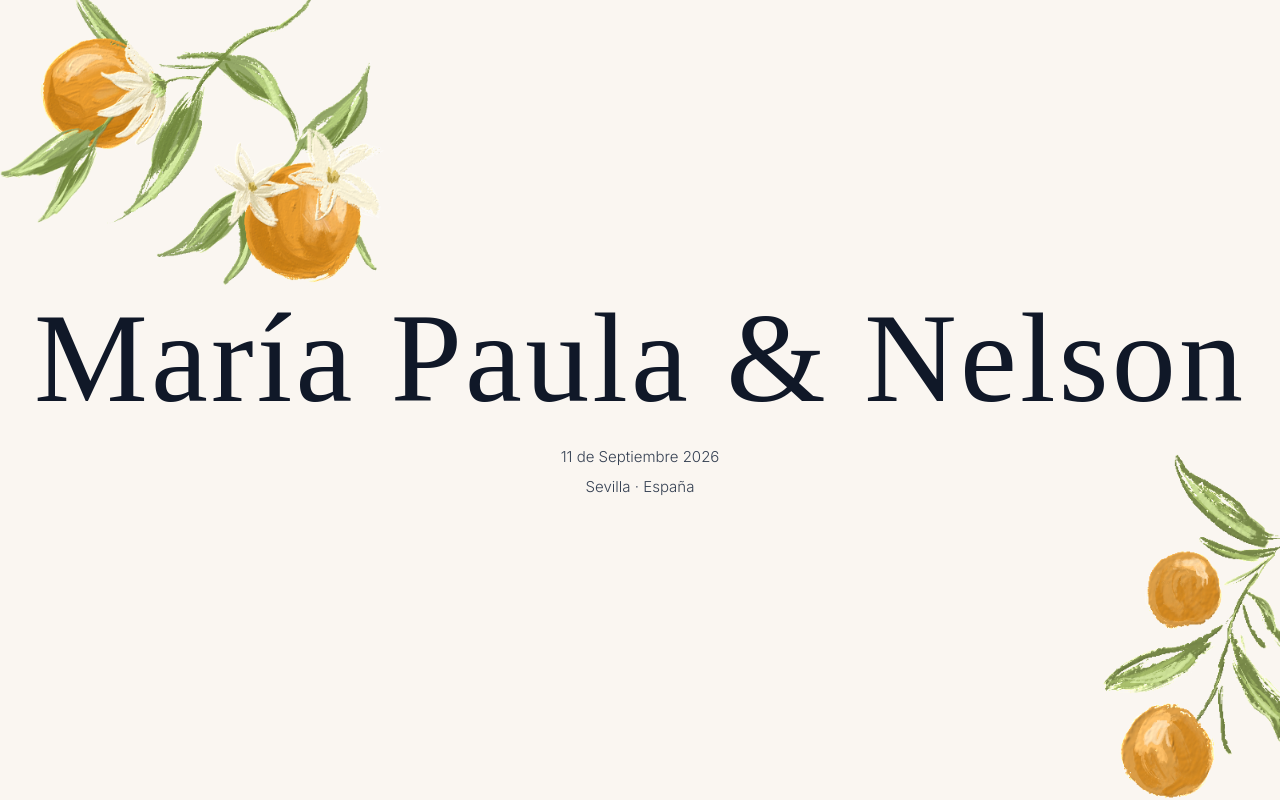
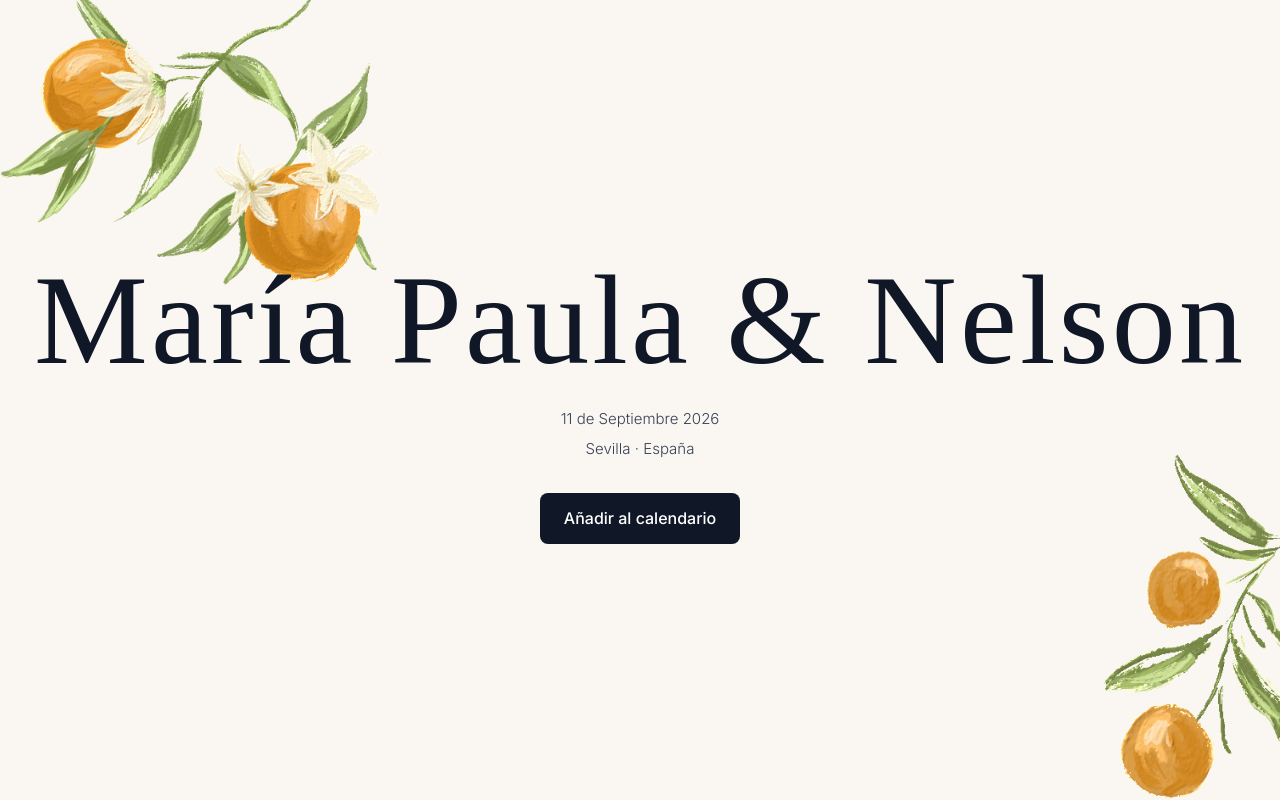
Before and after one commit to nelsonfleig/wedding-site, a React (Vite) app: page / in a window 1280 px wide. Shown: the top 800 px of the page. Built offline with nearby package versions, Linux system fonts and the light colour scheme; no server answers; a web font is replaced by a local one.

Commit message:
fix double scroll

```diff
--- a/src/App.tsx
+++ b/src/App.tsx
@@ -8,7 +8,7 @@ import Footer from "./components/Footer";
 
 export default function App() {
   return (
-    <div className="overflow-x-hidden text-gray-700">
+    <div className="text-gray-700">
       <Hero />
       <Invitation />
       <Details />
--- a/src/components/Details.tsx
+++ b/src/components/Details.tsx
@@ -15,7 +15,7 @@ const Details = () => {
         src={illustrations.lobster}
         alt=""
         aria-hidden="true"
-        className="absolute top-50 left-0 md:left-8 lg:left-16 w-24 md:w-36 lg:w-48 pointer-events-none select-none "
+        className="absolute top-0 left-0 md:left-8 lg:left-16 w-24 md:w-36 lg:w-48 pointer-events-none select-none"
       />
 
       <img
--- a/src/components/Footer.tsx
+++ b/src/components/Footer.tsx
@@ -1,7 +1,7 @@
 import { illustrations } from "../constants";
 const Footer = () => {
   return (
-    <footer className="relative text-center py-12 text-gray-500">
+    <footer className="relative text-center py-12 pb-20 text-gray-500 overflow-hidden">
       <img
         src={illustrations.fan}
         alt=""
--- a/src/components/Gifts.tsx
+++ b/src/components/Gifts.tsx
@@ -5,7 +5,7 @@ import { illustrations } from "../constants";
 const Gifts = () => {
   return (
     <motion.section
-      className="relative max-w-3xl mx-auto px-6 py-20 pb-30 text-center"
+      className="relative max-w-3xl mx-auto px-6 py-20 pb-30 text-center overflow-hidden"
       variants={stagger}
       initial="hidden"
       whileInView="show"
@@ -15,7 +15,7 @@ const Gifts = () => {
         src={illustrations.tileOranges}
         alt=""
         aria-hidden="true"
-        className="absolute bottom-0 -right-4 w-40 lg:w-52 pointer-events-none select-none rounded-none"
+        className="absolute bottom-0 right-0 w-40 lg:w-52 pointer-events-none select-none rounded-none"
       />
       <div className="space-y-12">
         <motion.h2 variants={fadeUp} className="mb-8">
--- a/src/components/Hero.tsx
+++ b/src/components/Hero.tsx
@@ -11,7 +11,7 @@ export default function Hero() {
   }, []);
 
   return (
-    <section className="relative min-h-[100svh] flex flex-col items-center justify-center text-center px-6 overflow-hidden">
+    <section className="relative min-h-[100svh] flex flex-col items-center justify-center text-center px-6">
       <img
         src={illustrations.orangeBlossoms}
         alt=""
@@ -36,6 +36,15 @@ export default function Hero() {
 
         <p className="mb-2">11 de Septiembre 2026</p>
         <p className="mb-2">Sevilla · España</p>
+
+        <a
+          href="https://calendar.google.com/calendar/render?action=TEMPLATE&text=Boda+de+Mar%C3%ADa+Paula+y+Nelson&dates=20260911T153000Z/20260911T230000Z&location=Sevilla%2C+Espa%C3%B1a&details=Nos+casamos%21+Te+esperamos+en+la+Iglesia+de+Santa+Mar%C3%ADa+la+Blanca+a+las+17%3A30."
+          target="_blank"
+          rel="noopener noreferrer"
+          className="inline-block mt-6 px-6 py-3 bg-gray-900 text-white rounded-lg hover:bg-gray-700 transition font-medium"
+        >
+          Añadir al calendario
+        </a>
       </motion.div>
     </section>
   );
--- a/src/components/Invitation.tsx
+++ b/src/components/Invitation.tsx
@@ -15,7 +15,7 @@ const Invitation = () => {
         src={illustrations.tiles}
         alt=""
         aria-hidden="true"
-        className="absolute bottom-0 left-1/2 -translate-x-1/2 w-64 md:w-80 lg:w-[28rem] pointer-events-none select-none rounded-none"
+        className="absolute bottom-0 left-1/2 -translate-x-1/2 w-64 md:w-80 lg:w-md pointer-events-none select-none rounded-none"
       />
 
       <motion.h2 variants={fadeUp} className="mb-8">
```
